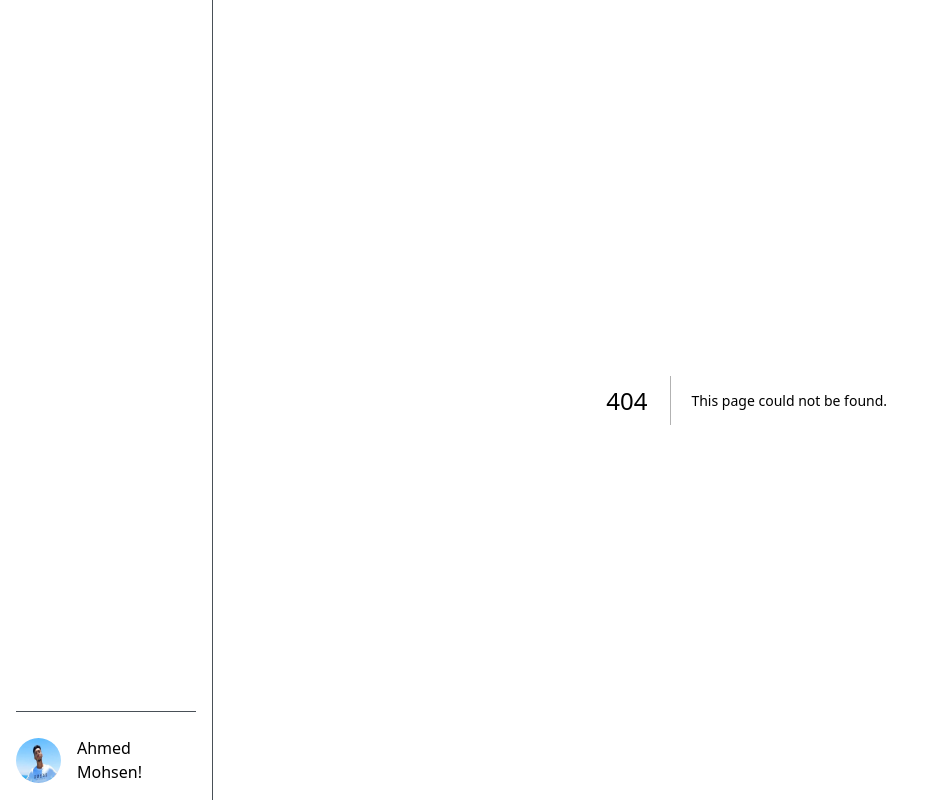
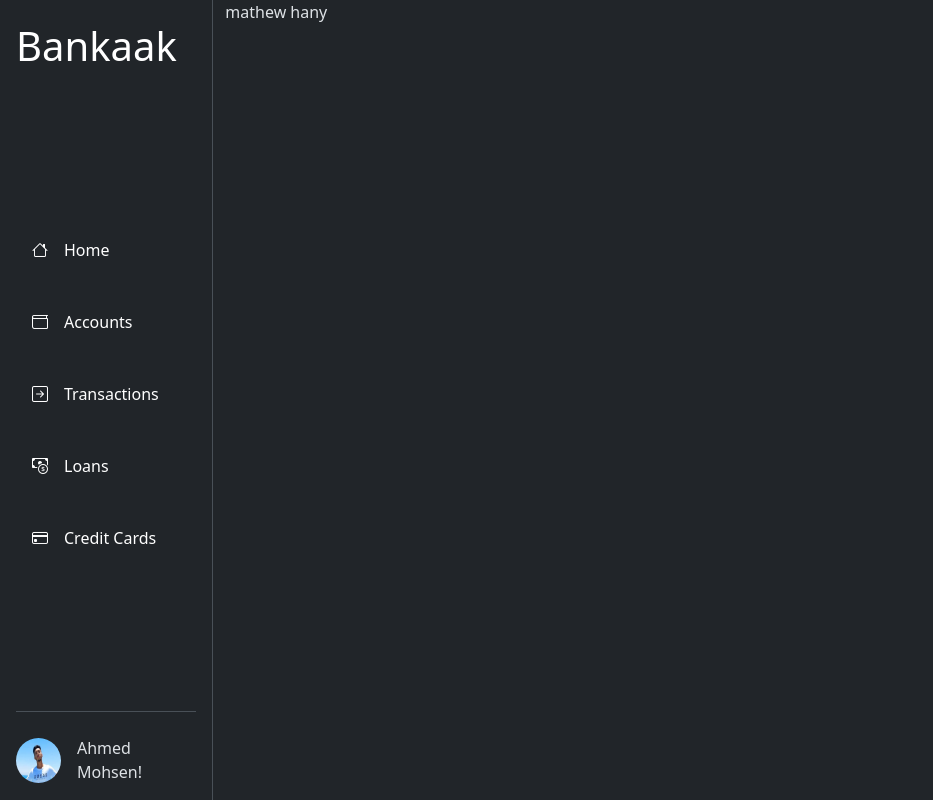
Before and after one commit to software-engineering-2023/Batates-M7mra, a Next.js app in the folder online-banking-system-website/: page /report/submit in a window 1280 px wide. Before the commit this address had no page. Shown: the whole page, without its empty margins (0-933 px from the left). Built offline with nearby package versions, Linux system fonts and the light colour scheme.

Commit message:
edit so8ayar

```diff
--- /dev/null
+++ b/online-banking-system-website/src/app/report/submit/page.tsx
@@ -0,0 +1,5 @@
+export default function Report() {
+    return (
+        <p>mathew hany</p>
+    )
+}
```
